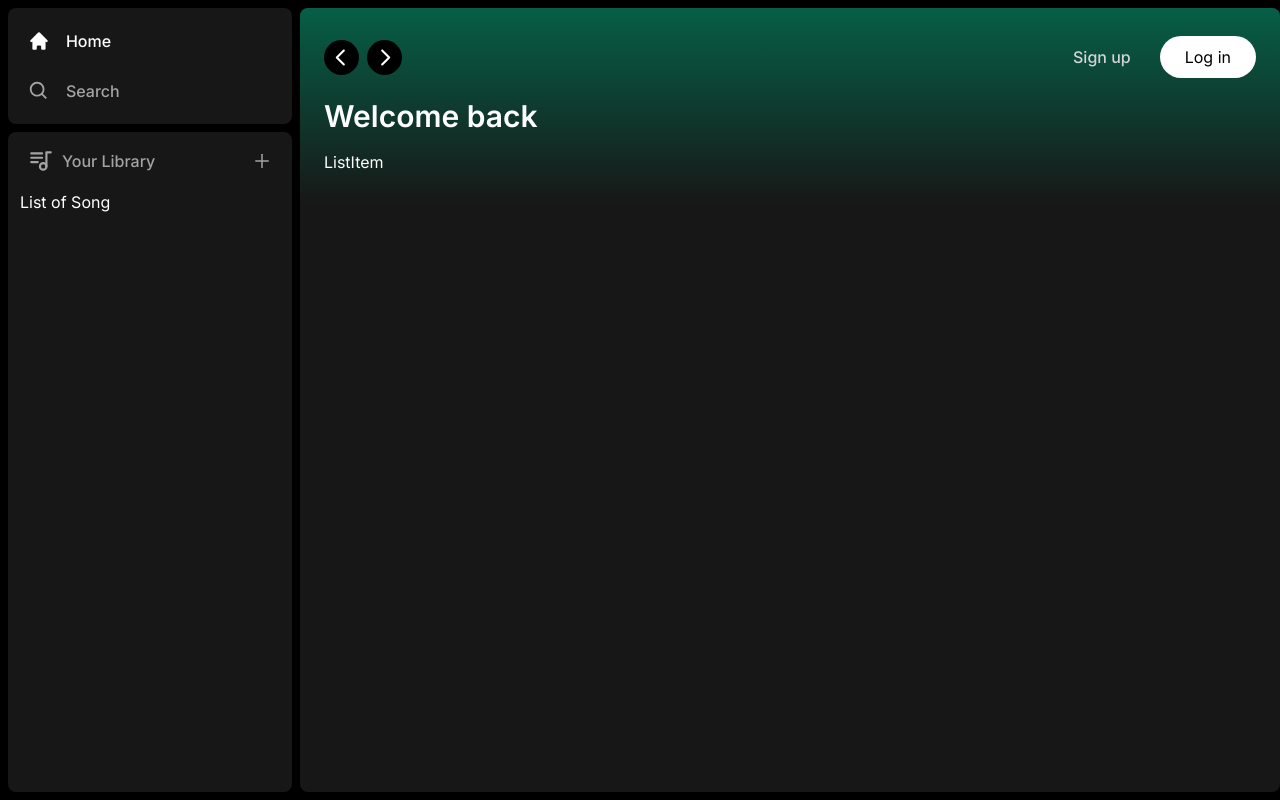
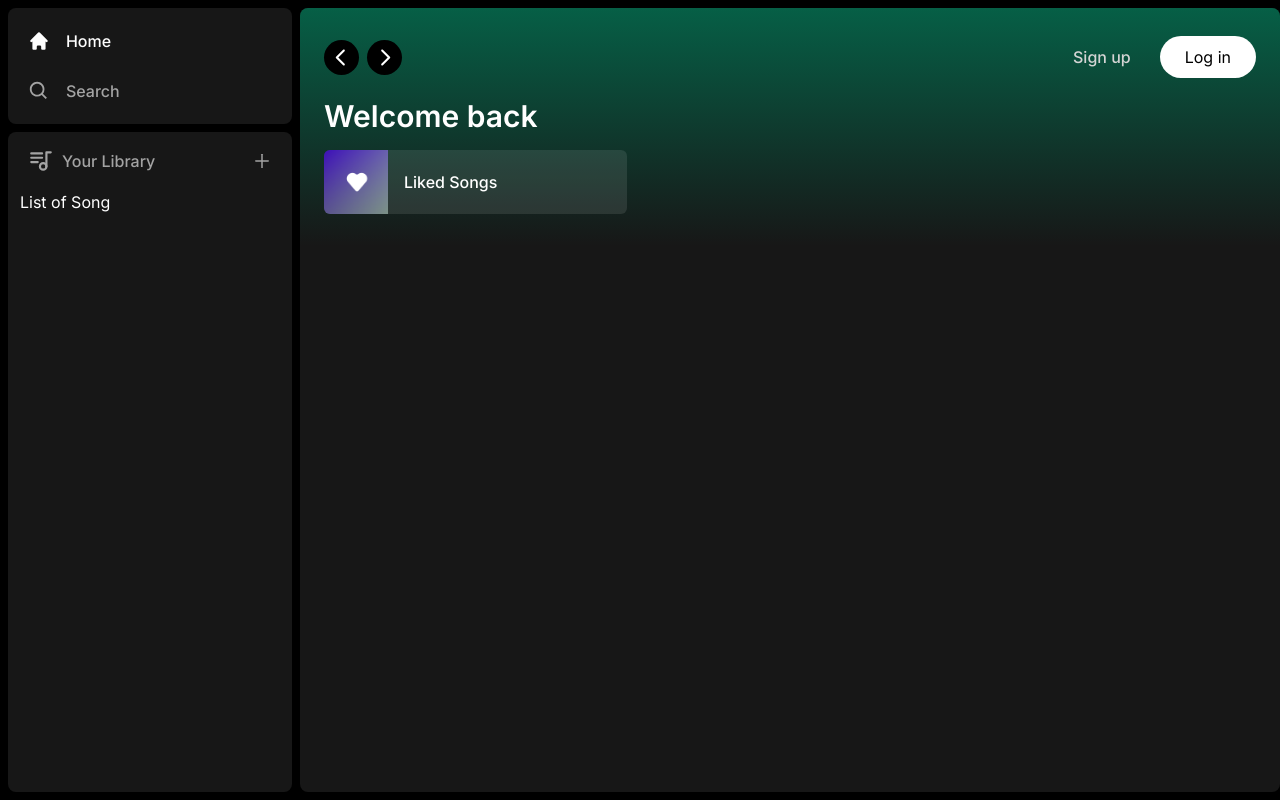
Before and after one commit to ratiomark/spotify-clone-next-tailwind, a Next.js app: page / in a window 1280 px wide. Built offline with nearby package versions, Linux system fonts and the light colour scheme.

Commit message:
ListItem add href, image, animations

```diff
--- a/src/app/(site)/page.tsx
+++ b/src/app/(site)/page.tsx
@@ -8,7 +8,11 @@
 				<div className='mb-2'>
 					<h1 className='text-3xl font-semibold text-white'>Welcome back</h1>
 					<div className='mt-4 grid grid-cols-1 gap-3 sm:grid-cols-2 xl:grid-cols-3 2xl:grid-cols-4'>
-						<ListItem />
+						<ListItem
+							image='/images/liked.png'
+							name='Liked Songs'
+							href='liked'
+						/>
 					</div>
 				</div>
 			</Header>
--- a/src/components/ListItem.tsx
+++ b/src/components/ListItem.tsx
@@ -1,4 +1,8 @@
 'use client'
+
+import Image from 'next/image'
+import { useRouter } from 'next/navigation'
+import { FaPlay } from 'react-icons/fa'
 
 interface ListItemProps {
 	image: string
@@ -6,6 +10,26 @@
 	href: string
 }
 const ListItem = ({ image, name, href }: ListItemProps) => {
-	return <div>ListItem</div>
+	const router = useRouter()
+	const onClick = () => {
+		//add auth before push
+		router.push(href)
+	}
+	return (
+		<button className='group relative flex items-center gap-x-4 overflow-hidden rounded-md bg-neutral-100/10 pr-4 transition hover:bg-neutral-100/20'>
+			<div className='relative min-h-[64px] min-w-[64px] '>
+				<Image
+					className='object-cover'
+					fill
+					src={image}
+					alt='image'
+				/>
+			</div>
+			<p className='truncate py-5 font-medium'>{name}</p>
+			<div className='absolute opacity-0 transition rounded-full flex  items-center justify-center bg-green-500 p-4 drop-shadow-md right-5 group-hover:opacity-100 hover:scale-110'>
+				<FaPlay />
+			</div>
+		</button>
+	)
 }
 export default ListItem
```
Also changed, not shown: public/images/liked.png (added).
